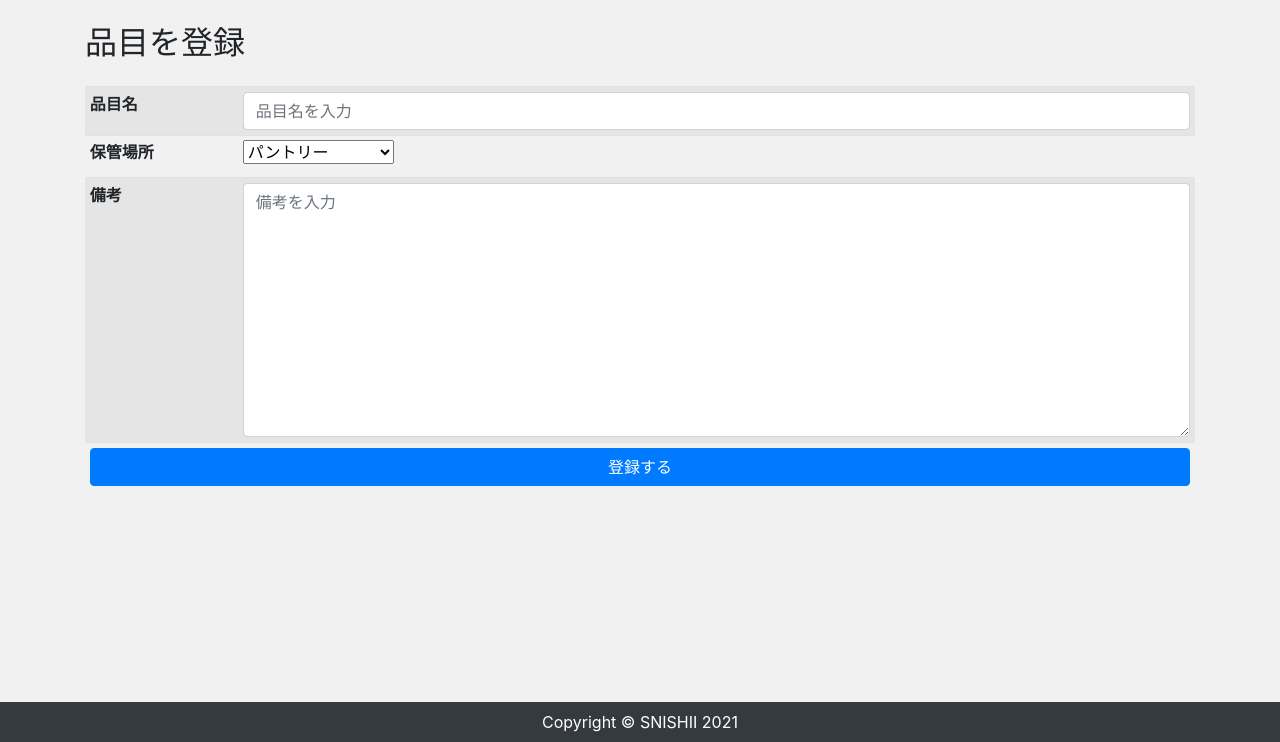
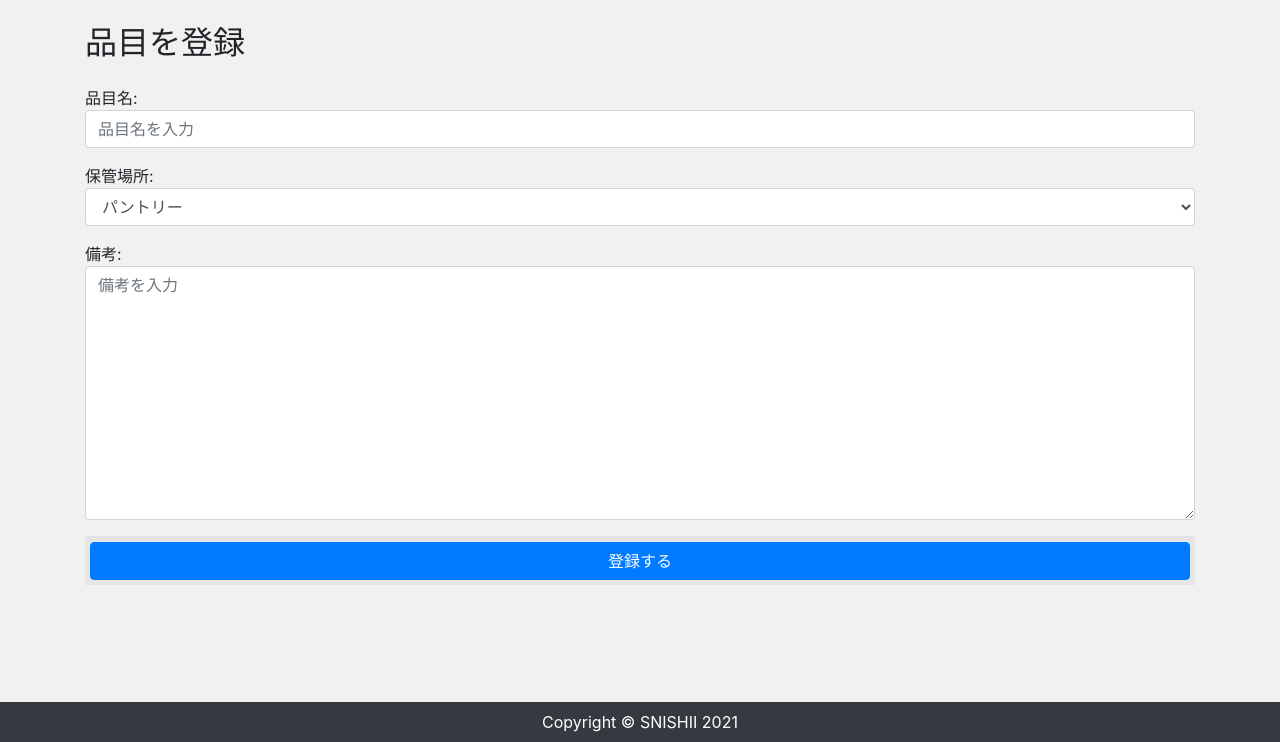
Before and after one commit to riadd188/wasabi, a Django app: page /additem/ in a window 1280 px wide. Shown: the part 58-800 px from the top of the page. Run offline with Django 3.2, Linux system fonts and the light colour scheme; a user stored in the database is signed in; some libraries are stand-ins or nearby versions.

Commit message:
modify form appearance and add icon

```diff
--- a/tobuy/app/templates/app/base.html
+++ b/tobuy/app/templates/app/base.html
@@ -7,6 +7,7 @@
     <meta name="viewport" content="width=device-width, initial-scale=1.0">
     <link rel="stylesheet" href="https://stackpath.bootstrapcdn.com/bootstrap/4.4.1/css/bootstrap.min.css">
     <link rel="stylesheet" href="{% static 'css/style.css' %}">
+    <link rel="icon" type="image/png" href="{% static 'icon/cart.png' %}">
     <title>お買い物メモ</title>
 </head>
 <body>
--- a/tobuy/app/templates/app/post_form.html
+++ b/tobuy/app/templates/app/post_form.html
@@ -18,10 +18,12 @@
     <table class="table table-striped table-sm">
         <tbody>
             {% for field in form %}
-                <tr>
-                    <th><label for="{{ field.id_for_label }}">{{ field.label }}</label></th>
-                    <td>{{ field }} {{ field.errors }}</td>
-                </tr>
+            <div class="form-group">
+		{{ field.label }}: {{ field | add_class:"form-control" }}
+	    </div>
+	    {% if field.errors %}
+	    	<div class="alert alert-danger" role="alert">{{ field.errors }}</div>
+	    {% endif %}
             {% endfor %}
             <tr><td colspan="2"><button class="btn btn-primary" type="submit" style="width:100%;">登録する</button></td></tr>
         </tbody>
```
Also changed, not shown: tobuy/db.sqlite3.
